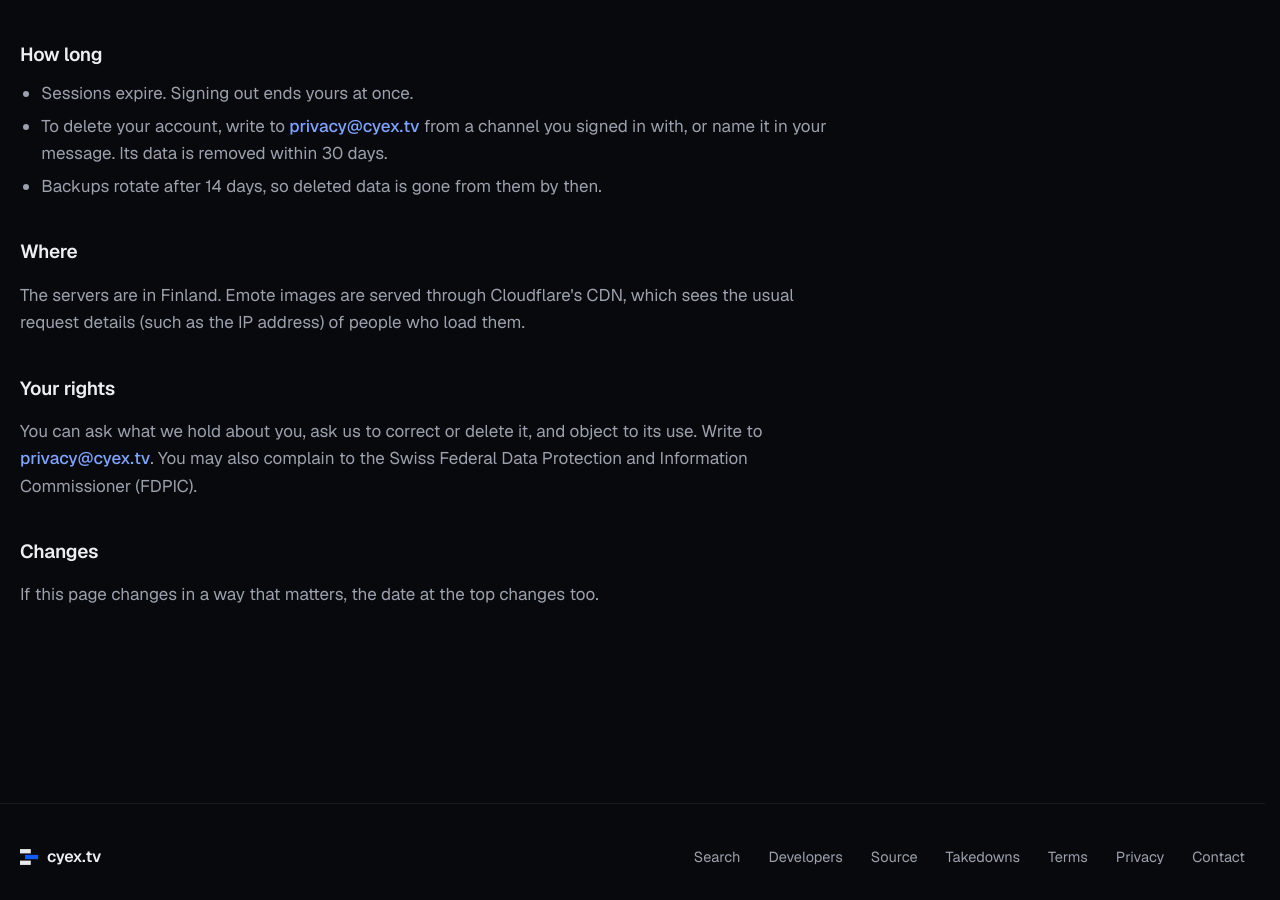
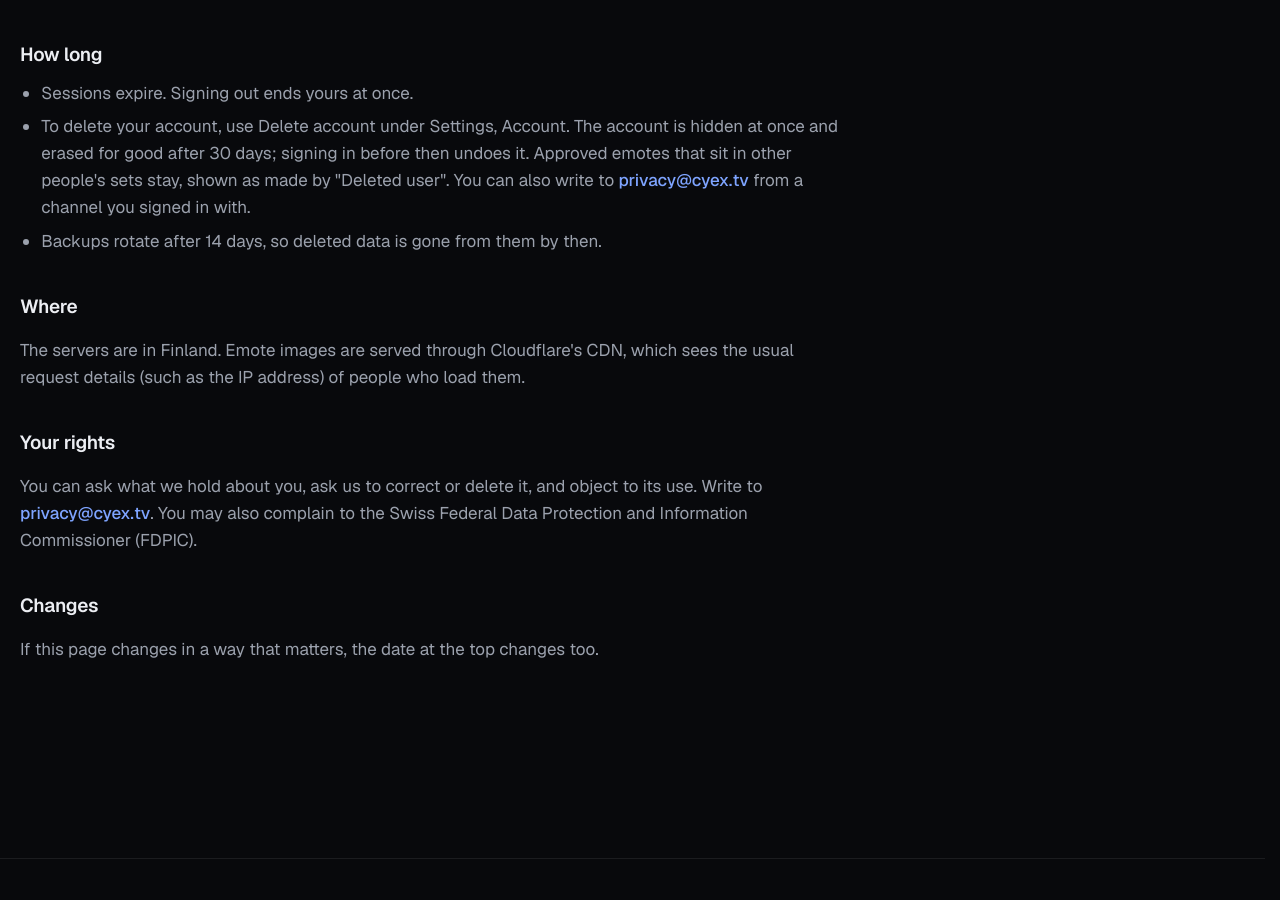
Before and after one commit to cyex-tv/platform, a SvelteKit app in the folder apps/web/: page /privacy in a window 1280 px wide. Shown: the part 849-1749 px from the top of the page. Built offline with nearby package versions, Linux system fonts and the light colour scheme; no server answers.

Commit message:
Privacy: self-serve deletion with the 30-day undo window

```diff
--- a/apps/web/src/routes/privacy/+page.svelte
+++ b/apps/web/src/routes/privacy/+page.svelte
@@ -34,7 +34,7 @@
     <h2>How long</h2>
     <ul>
       <li>Sessions expire. Signing out ends yours at once.</li>
-      <li>To delete your account, write to <a class="link" href="mailto:privacy@cyex.tv">privacy@cyex.tv</a> from a channel you signed in with, or name it in your message. Its data is removed within 30 days.</li>
+      <li>To delete your account, use Delete account under Settings, Account. The account is hidden at once and erased for good after 30 days; signing in before then undoes it. Approved emotes that sit in other people's sets stay, shown as made by "Deleted user". You can also write to <a class="link" href="mailto:privacy@cyex.tv">privacy@cyex.tv</a> from a channel you signed in with.</li>
       <li>Backups rotate after 14 days, so deleted data is gone from them by then.</li>
     </ul>
 
```
